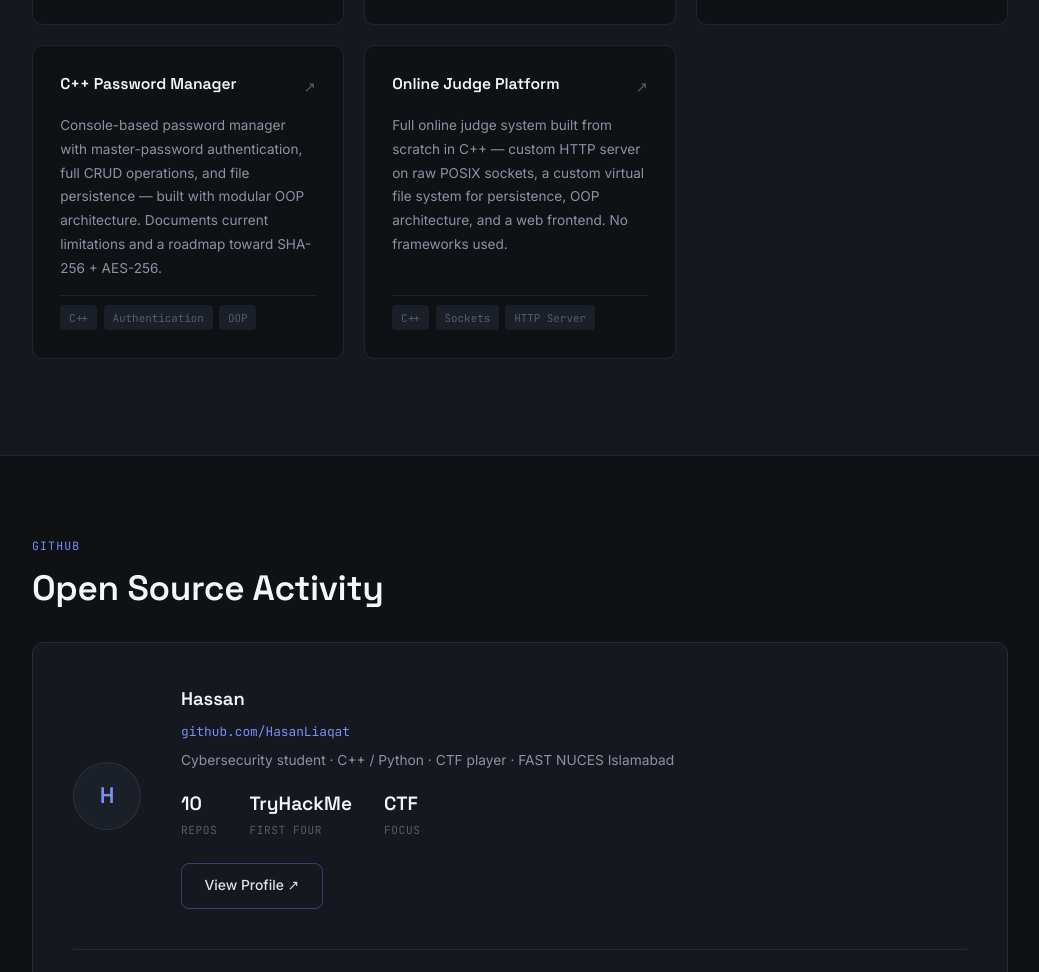
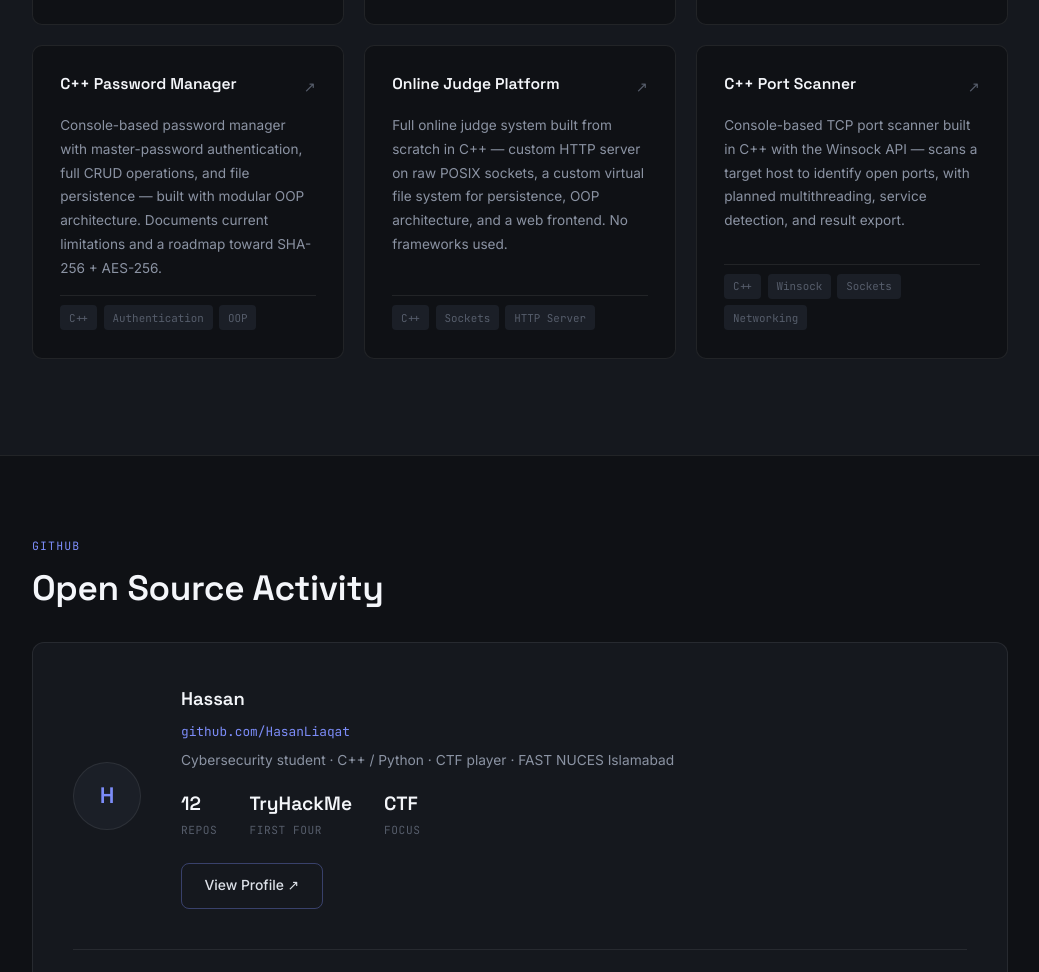
Before and after one commit to HasanLiaqat/HasanLiaqat.github.io, a plain HTML site: page index.html in a window 1280 px wide. Shown: the part 2617-3589 px from the top of the page, without its empty margins (120-1159 px from the left). Drawn offline with Linux system fonts and the light colour scheme; grey boxes are pictures that could not be loaded.

Commit message:
Add C++ Port Scanner project card to index.html

```diff
--- a/index.html
+++ b/index.html
@@ -660,6 +660,20 @@ footer { border-top: 1px solid var(--border); padding: 2.5rem 0; }
         </div>
       </a>
 
+      <a href="https://github.com/HasanLiaqat/cpp-port-scanner" target="_blank" rel="noopener" class="project-card reveal reveal-delay-2">
+        <div class="project-head">
+          <div class="project-name">C++ Port Scanner</div>
+          <span class="project-arrow">↗</span>
+        </div>
+        <p class="project-desc">Console-based TCP port scanner built in C++ with the Winsock API — scans a target host to identify open ports, with planned multithreading, service detection, and result export.</p>
+        <div class="project-footer">
+          <span class="project-tech">C++</span>
+          <span class="project-tech">Winsock</span>
+          <span class="project-tech">Sockets</span>
+          <span class="project-tech">Networking</span>
+        </div>
+      </a>
+
     </div>
   </div>
 </section>
@@ -677,7 +691,7 @@ footer { border-top: 1px solid var(--border); padding: 2.5rem 0; }
         <div class="github-handle">github.com/HasanLiaqat</div>
         <div class="github-bio">Cybersecurity student · C++ / Python · CTF player · FAST NUCES Islamabad</div>
         <div class="github-stats">
-          <div class="github-stat"><div class="github-stat-num">10</div><div class="github-stat-label">Repos</div></div>
+          <div class="github-stat"><div class="github-stat-num">12</div><div class="github-stat-label">Repos</div></div>
           <div class="github-stat"><div class="github-stat-num">TryHackMe</div><div class="github-stat-label">First Four</div></div>
           <div class="github-stat"><div class="github-stat-num">CTF</div><div class="github-stat-label">Focus</div></div>
         </div>
```
